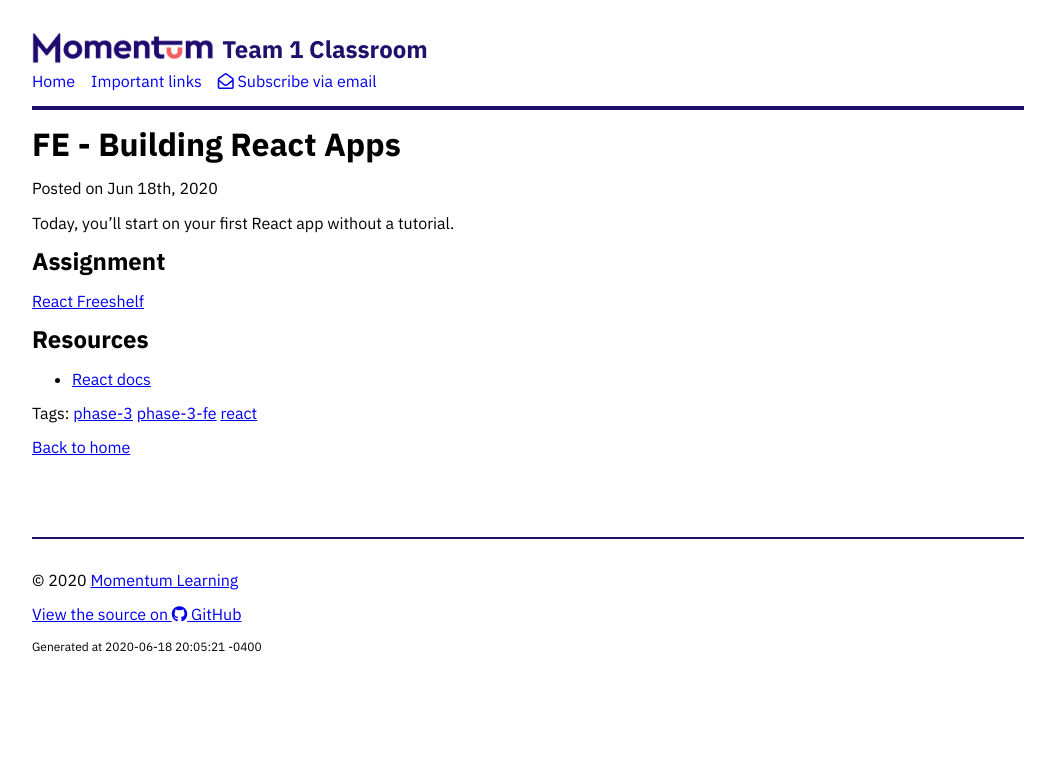
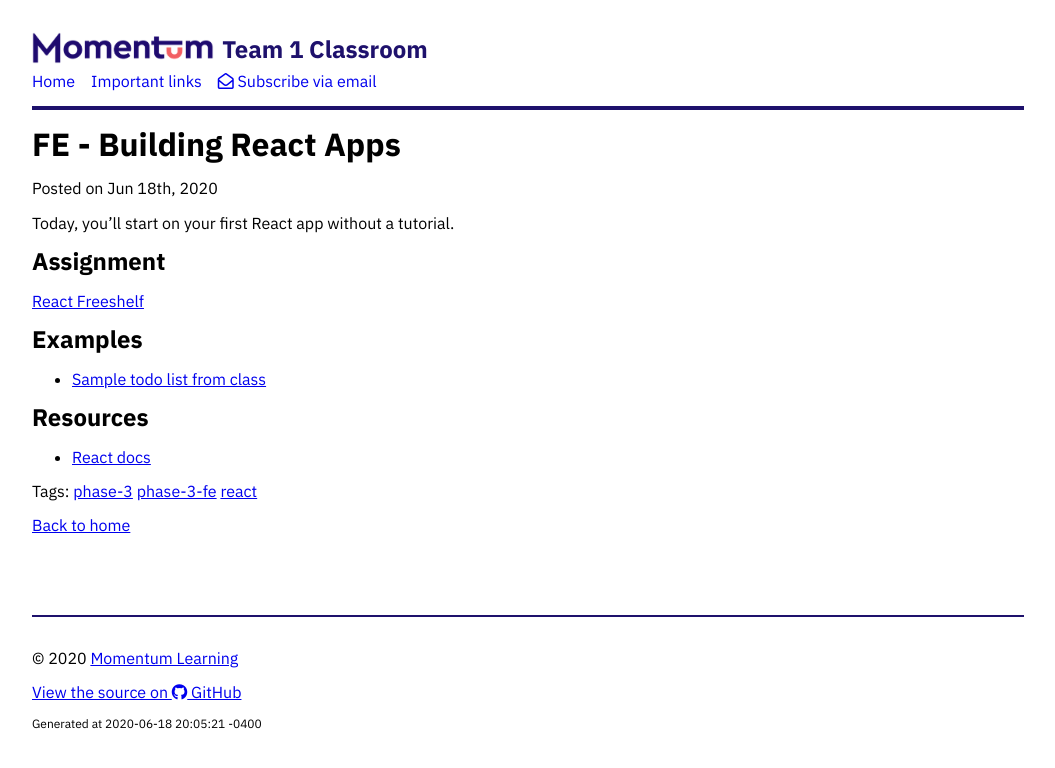
Before and after one commit to Momentum-Morehouse-2/Momentum-Morehouse-2.github.io, a Jekyll site: the page built from _posts/2020-06-18-building-react-apps.md, in a window 1280 px wide. Shown: the top 768 px of the page, without its empty margins (112-1167 px from the left). Built offline with Jekyll 4.4.1, drawn with Linux system fonts in a browser that asks for light colours; nearby versions of some CDN libraries.

Commit message:
Add class example

```diff
--- a/_posts/2020-06-18-building-react-apps.md
+++ b/_posts/2020-06-18-building-react-apps.md
@@ -10,6 +10,10 @@ Today, you'll start on your first React app without a tutorial.
 
 [React Freeshelf](https://classroom.github.com/a/MHNvHk01)
 
+## Examples
+
+- [Sample todo list from class](https://github.com/momentum-team-1/example--react-todo)
+
 ## Resources
 
 - [React docs](https://reactjs.org/docs/getting-started.html)
```
